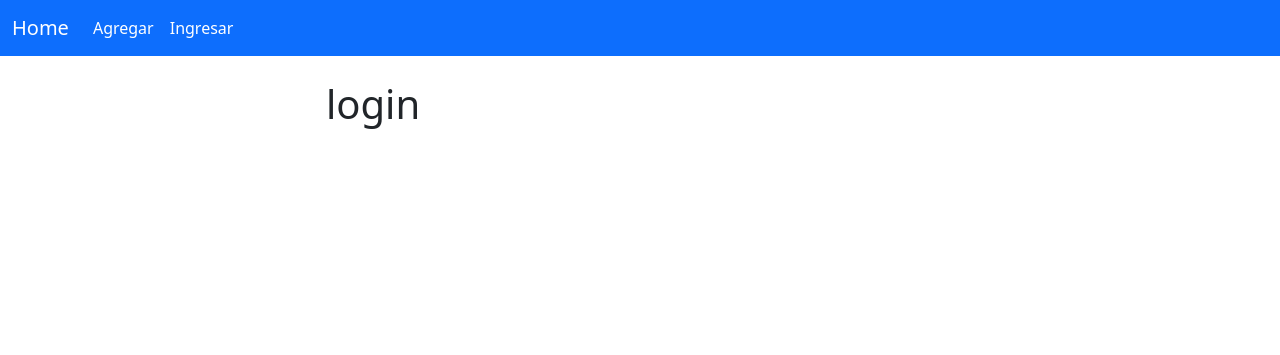
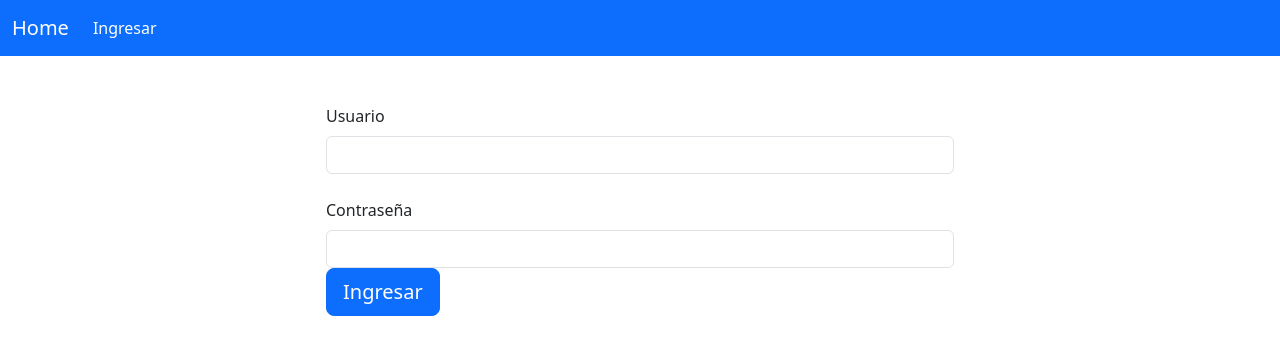
Before and after one commit to MicaelaEdith/FlaskBlog, a Flask app: page /login in a window 1280 px wide. Shown: the top 355 px of the page. Run offline with Flask 3, Linux system fonts and the light colour scheme; some libraries are stand-ins or nearby versions.

Commit message:
add login

```diff
--- a/data_access.py
+++ b/data_access.py
@@ -19,9 +19,9 @@ class DataAccess:
         print('guardado')
         self.disconnect()
 
-    def get_user(self, username):
+    def get_user(self, username, password):
         self.connect()
-        self.cursor.execute("SELECT * FROM USERS WHERE username=?", (username,))
+        self.cursor.execute("SELECT * FROM USERS WHERE username=? and password=?", (username, password))
         user = self.cursor.fetchone()
         self.disconnect()
         return user
--- a/main.py
+++ b/main.py
@@ -4,7 +4,7 @@ from post import Post
 
 app = Flask(__name__)
 
-loggin_ok=False
+login_ok=False
 id=1
 data= DataAccess()
 
@@ -24,30 +24,37 @@ def index():
 		subtitle= post[5]
 		aux=Post(id,id_user,post_body,url_img,title,subtitle)
 		post_list.append(aux)
-	return render_template("index.html", posts = post_list)
+	return render_template("index.html", posts = post_list, login=login_ok)
 
 @app.route("/addPost")
 def add_post():
-	return render_template("add_post.html")
+	if not login_ok:
+		return redirect("/login")
+	return render_template("add_post.html",  login = login_ok)
 
 @app.route("/login")
 def login():
+	if login_ok:
+		return redirect("/")
 	return render_template("login.html")
+
+@app.route("/login_", methods=["POST"])
+def login_():
+	user=request.form.get("user")
+	password=request.form.get("password")
+	data.get_user(user,password)
+	login_ok=True
+	return redirect("/")
 
 @app.route("/add_new_post", methods=["POST"])
 def add_new_post():
-		print("paso1")
 		id_user=id
 		title=request.form.get("title")
 		subtitle=request.form.get("subtitle")
 		post=request.form.get("textarea")
 		url_img="khgg"
-		print("paso")
 		data.add_post(id_user, post,url_img,title,subtitle)
 		return redirect("/")
 
-
-
-
 if __name__=="__main__":
 	app.run(port=7000,debug=True)
--- a/templates/add_post.html
+++ b/templates/add_post.html
@@ -8,17 +8,17 @@
     </div>
     <div>
       <label for="title" class="form-label mt-4">Titulo</label>
-      <input type="text" class="form-control" id="title" name="title" placeholder="">
+      <input type="text" class="form-control" id="title" name="title" placeholder="" required>
     </div>
       <div>
       <label for="subtitle" class="form-label mt-4">Subtitulo</label>
-      <input type="text" class="form-control" id="subtitle" name="subtitle" placeholder="">
+      <input type="text" class="form-control" id="subtitle" name="subtitle" placeholder="" required>
 
     </div>
 
     <div>
       <label for="textarea" class="form-label mt-4">Contenido</label>
-      <textarea class="form-control" id="textarea" name="textarea" rows="3"></textarea>
+      <textarea class="form-control" id="textarea" name="textarea" rows="3" required></textarea>
     </div>
     <div>
       <label for="formFile" class="form-label mt-4">Subir Imagen</label>
--- a/templates/index.html
+++ b/templates/index.html
@@ -9,10 +9,12 @@
   <div class="card-body">
     <h5 class="card-title">{{ post.subtitle }}</h5>
   </div>
+  {% if post.url_img!=null %}
   <svg xmlns="http://www.w3.org/2000/svg" class="d-block user-select-none" width="100%" height="200" aria-label="Placeholder: Image cap" focusable="false" role="img" preserveAspectRatio="xMidYMid slice" viewBox="0 0 318 180" style="font-size:1.125rem;text-anchor:middle">
     <rect width="100%" height="100%" fill="#868e96"></rect>
     <text x="50%" y="50%" fill="#dee2e6" dy=".3em">Image cap</text>
   </svg>
+  {% endif %}
   <div class="card-body">
     <p class="card-text">{{ post.body }}</p>
   </div>
--- a/templates/layout.html
+++ b/templates/layout.html
@@ -18,18 +18,20 @@
     </button>
     <div class="collapse navbar-collapse" id="navbarColor01">
       <ul class="navbar-nav me-auto">
+        {% if loggin %}
         <li class="nav-item">
           <a class="nav-link active" href="{{ url_for('add_post') }}" >Agregar
-
             <span class="visually-hidden">(current)</span>
           </a>
         </li>
+        {% endif %}
+        {% if not loggin %}
         <li class="nav-item">
           <a class="nav-link active" href="{{ url_for('login') }}" >Ingresar
-
             <span class="visually-hidden">(current)</span>
           </a>
         </li>
+        {% endif %}
 
       </form>
     </div>
--- a/templates/login.html
+++ b/templates/login.html
@@ -1,5 +1,17 @@
 {% extends "layout.html"%}
 
 {% block body %}
-<h1>login</h1>
+<form action=" {{ url_for('login_') }} " method="post">
+    <div class="row">
+    </div>
+    <div>
+      <label for="user" class="form-label mt-4">Usuario</label>
+      <input type="text" class="form-control" id="user" name="user" placeholder="" required>
+    </div>
+      <div>
+      <label for="password" class="form-label mt-4">Contraseña</label>
+      <input type="password" class="form-control" id="password" name="password" placeholder="" required>
+      <button type="submit" class="btn btn-primary btn-lg mb-3">Ingresar</button>
+    </div>
+</form>
 {% endblock %}
```
Also changed, not shown: user.py (added).
